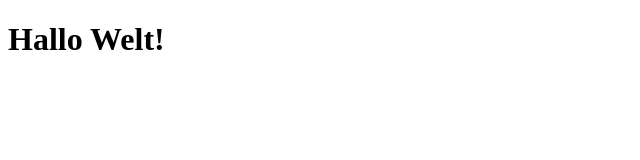
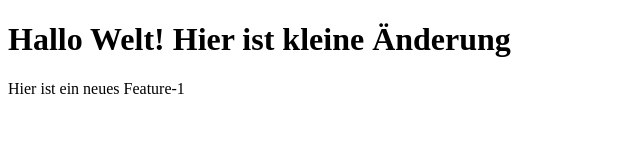
Before and after one commit to JoelErne/github-g2022-kurs, a plain HTML site: page index.html in a window 1280 px wide. Shown: the whole page, without its empty margins (0-640 px from the left). Drawn offline with Linux system fonts and the light colour scheme.

Commit message:
Update index.html
Es gibt einen neuen Paragraph

```diff
--- a/index.html
+++ b/index.html
@@ -2,7 +2,7 @@
 <html>
     <head><title>Mein erstes Git-Projekt</title></head>
     <body>
-        <h1>Hallo
-Welt!</h1>
+        <h1>Hallo Welt! Hier ist kleine Änderung</h1>
+        <p1>Hier ist ein neues Feature-1</p>
     </body>
 </html>
```
